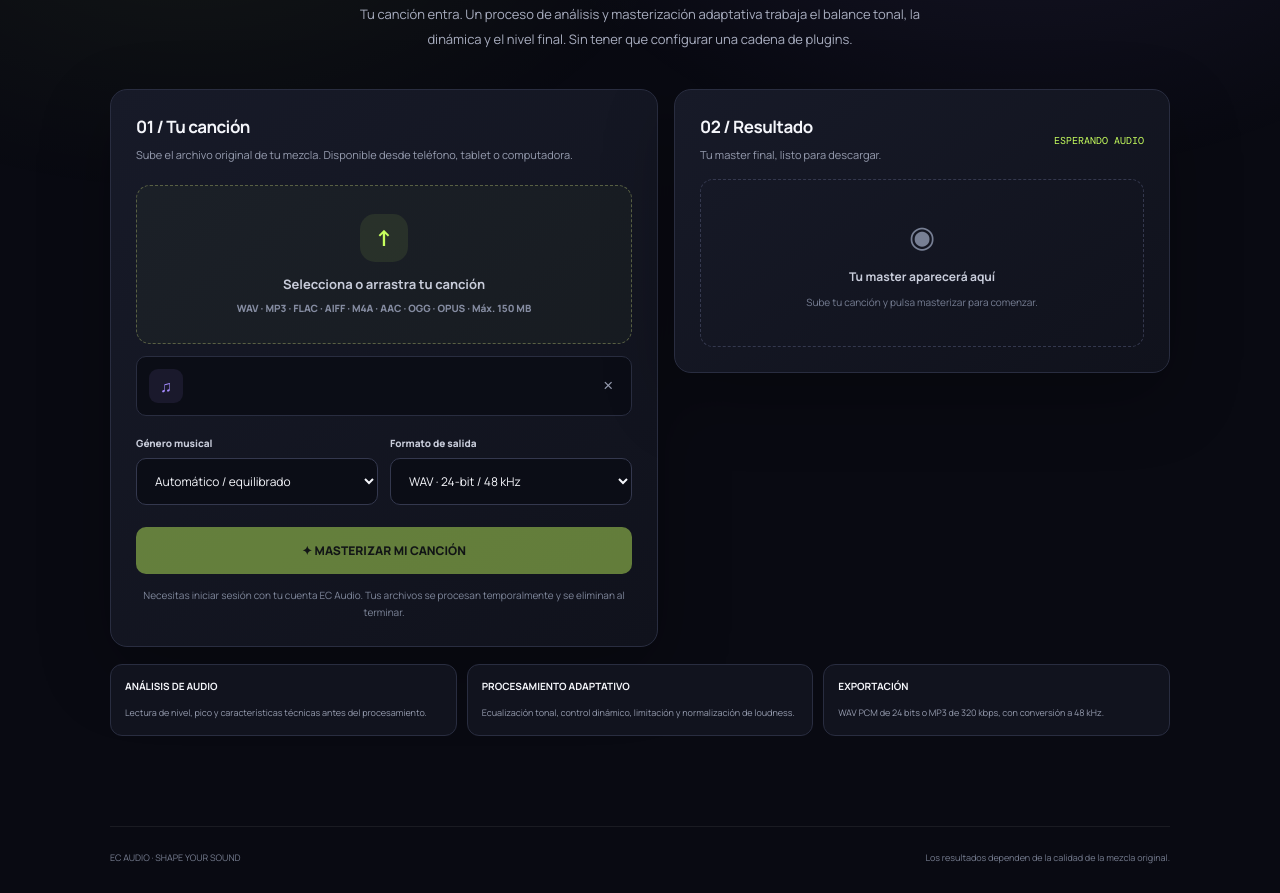
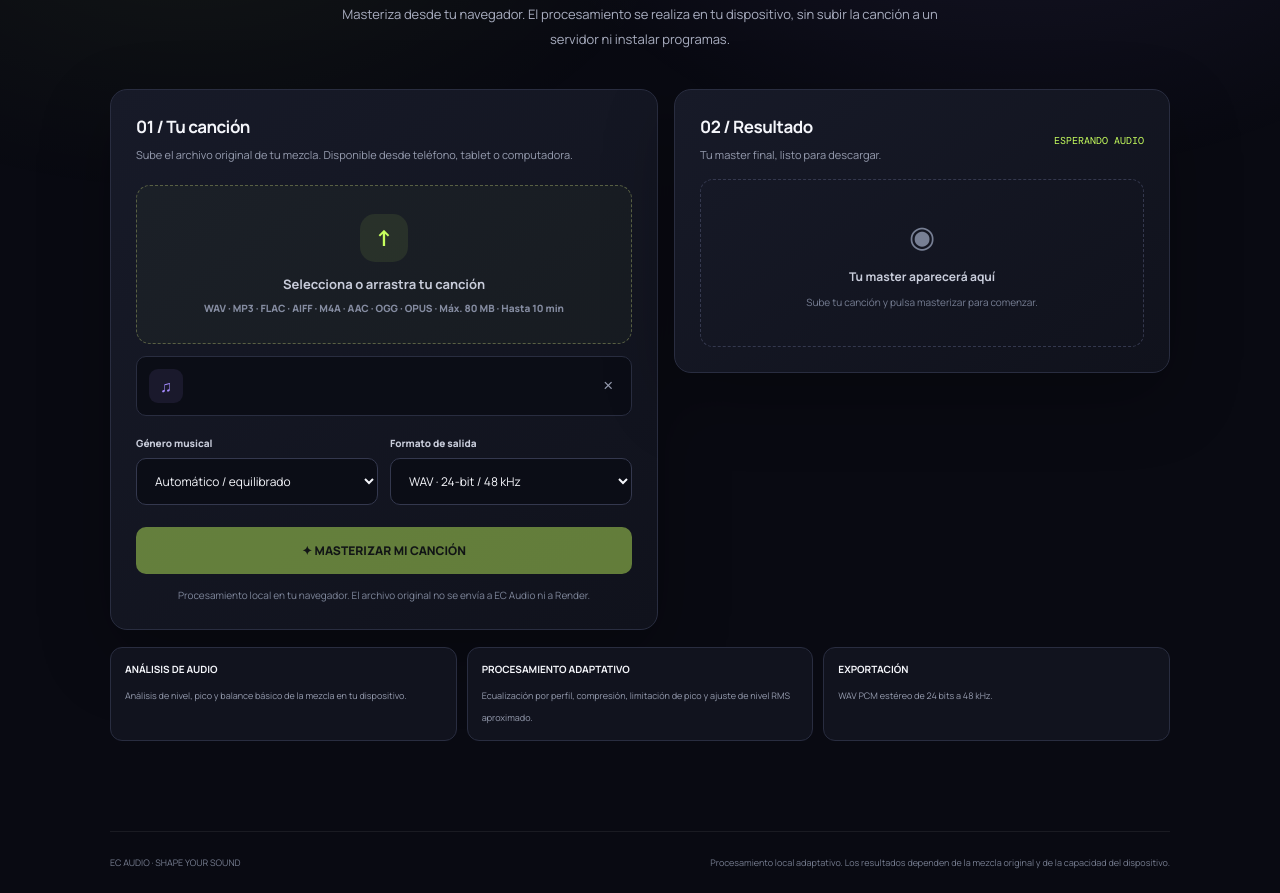
Before and after one commit to LocutorCM/EC-Audio-Hub, a plain HTML site: page docs/mastering.html in a window 1280 px wide. Shown: the part 251-1144 px from the top of the page. Drawn offline with nearby package versions, Linux system fonts and the light colour scheme.

Commit message:
Update EC AI Mastering for local browser processing

```diff
--- a/docs/mastering.html
+++ b/docs/mastering.html
@@ -26,16 +26,16 @@ footer{border-top:1px solid #ffffff12;padding:24px 0;color:#777e91;font-size:9px
 <body>
 <header class="wrap"><a class="brand" href="./"><span class="logo">EC</span><span>EC AUDIO</span></a><div style="display:flex;align-items:center;gap:18px"><a class="back" href="./account.html">Mi cuenta ↗</a><a class="back" href="./">← Volver a EC Audio</a></div></header>
 <main class="wrap">
-<div class="hero"><div class="eyebrow">EC AUDIO / INTELLIGENT AUDIO WORKFLOW</div><h1>EC AI <span>MASTERING</span></h1><p>Tu canción entra. Un proceso de análisis y masterización adaptativa trabaja el balance tonal, la dinámica y el nivel final. Sin tener que configurar una cadena de plugins.</p></div>
+<div class="hero"><div class="eyebrow">EC AUDIO / INTELLIGENT AUDIO WORKFLOW</div><h1>EC AI <span>MASTERING</span></h1><p>Masteriza desde tu navegador. El procesamiento se realiza en tu dispositivo, sin subir la canción a un servidor ni instalar programas.</p></div>
 <div class="workspace">
 <section class="panel">
 <h2>01 / Tu canción</h2><p class="muted">Sube el archivo original de tu mezcla. Disponible desde teléfono, tablet o computadora.</p>
-<label class="drop" id="dropzone" for="audioFile"><div class="upload-icon">↑</div><strong>Selecciona o arrastra tu canción</strong><span>WAV · MP3 · FLAC · AIFF · M4A · AAC · OGG · OPUS · Máx. 150 MB</span><input id="audioFile" type="file" accept=".wav,.wave,.mp3,.flac,.aif,.aiff,.m4a,.aac,.ogg,.opus,audio/*"></label>
+<label class="drop" id="dropzone" for="audioFile"><div class="upload-icon">↑</div><strong>Selecciona o arrastra tu canción</strong><span>WAV · MP3 · FLAC · AIFF · M4A · AAC · OGG · OPUS · Máx. 80 MB · Hasta 10 min</span><input id="audioFile" type="file" accept=".wav,.wave,.mp3,.flac,.aif,.aiff,.m4a,.aac,.ogg,.opus,audio/*"></label>
 <div class="fileline" id="fileLine" hidden><div class="fileicon">♫</div><div class="filemeta"><b id="fileName"></b><small id="fileSize"></small></div><button class="remove" id="removeFile" type="button" aria-label="Quitar archivo">×</button></div>
 <audio id="originalPlayer" controls hidden style="width:100%;height:38px;margin-top:12px"></audio>
-<div class="formrow"><div><label for="genre">Género musical</label><select id="genre"><option value="auto">Automático / equilibrado</option><option value="urban">Urbano / reggaetón</option><option value="rap">Rap / hip-hop</option><option value="pop">Pop</option><option value="rock">Rock</option><option value="worship">Adoración / música cristiana</option><option value="ballad">Balada</option><option value="electronic">Electrónica</option><option value="acoustic">Acústica</option></select></div><div><label for="format">Formato de salida</label><select id="format"><option value="wav">WAV · 24-bit / 48 kHz</option><option value="mp3">MP3 · 320 kbps</option></select></div></div>
+<div class="formrow"><div><label for="genre">Género musical</label><select id="genre"><option value="auto">Automático / equilibrado</option><option value="urban">Urbano / reggaetón</option><option value="rap">Rap / hip-hop</option><option value="pop">Pop</option><option value="rock">Rock</option><option value="worship">Adoración / música cristiana</option><option value="ballad">Balada</option><option value="electronic">Electrónica</option><option value="acoustic">Acústica</option></select></div><div><label for="format">Formato de salida</label><select id="format"><option value="wav">WAV · 24-bit / 48 kHz</option></select></div></div>
 <button class="primary" id="masterButton" type="button" disabled>✦ MASTERIZAR MI CANCIÓN</button>
-<p class="note">Necesitas iniciar sesión con tu cuenta EC Audio. Tus archivos se procesan temporalmente y se eliminan al terminar.</p>
+<p class="note">Procesamiento local en tu navegador. El archivo original no se envía a EC Audio ni a Render.</p>
 <div class="status" id="status"><div class="statushead"><span id="statusText">Preparando audio…</span><b id="statusPercent">0%</b></div><div class="progress"><i id="progressBar"></i></div></div>
 <div class="error" id="errorBox" role="alert"></div>
 </section>
@@ -50,8 +50,8 @@ footer{border-top:1px solid #ffffff12;padding:24px 0;color:#777e91;font-size:9px
 <div id="emptyResult" style="border:1px dashed #34384e;border-radius:13px;padding:35px 18px;text-align:center;color:#777f94"><div style="font-size:30px;margin-bottom:12px">◉</div><b style="display:block;color:#c8ccda;font-size:12px">Tu master aparecerá aquí</b><span style="font-size:10px;line-height:1.8;display:block;margin-top:8px">Sube tu canción y pulsa masterizar para comenzar.</span></div>
 </section>
 </div>
-<div class="tips"><div class="tip"><b>ANÁLISIS DE AUDIO</b><span>Lectura de nivel, pico y características técnicas antes del procesamiento.</span></div><div class="tip"><b>PROCESAMIENTO ADAPTATIVO</b><span>Ecualización tonal, control dinámico, limitación y normalización de loudness.</span></div><div class="tip"><b>EXPORTACIÓN</b><span>WAV PCM de 24 bits o MP3 de 320 kbps, con conversión a 48 kHz.</span></div></div>
+<div class="tips"><div class="tip"><b>ANÁLISIS DE AUDIO</b><span>Análisis de nivel, pico y balance básico de la mezcla en tu dispositivo.</span></div><div class="tip"><b>PROCESAMIENTO ADAPTATIVO</b><span>Ecualización por perfil, compresión, limitación de pico y ajuste de nivel RMS aproximado.</span></div><div class="tip"><b>EXPORTACIÓN</b><span>WAV PCM estéreo de 24 bits a 48 kHz.</span></div></div>
 </main>
-<footer class="wrap"><span>EC AUDIO · SHAPE YOUR SOUND</span><span>Los resultados dependen de la calidad de la mezcla original.</span></footer>
+<footer class="wrap"><span>EC AUDIO · SHAPE YOUR SOUND</span><span>Procesamiento local adaptativo. Los resultados dependen de la mezcla original y de la capacidad del dispositivo.</span></footer>
 <script type="module" src="./js/mastering.js"></script>
 </body></html>
```
